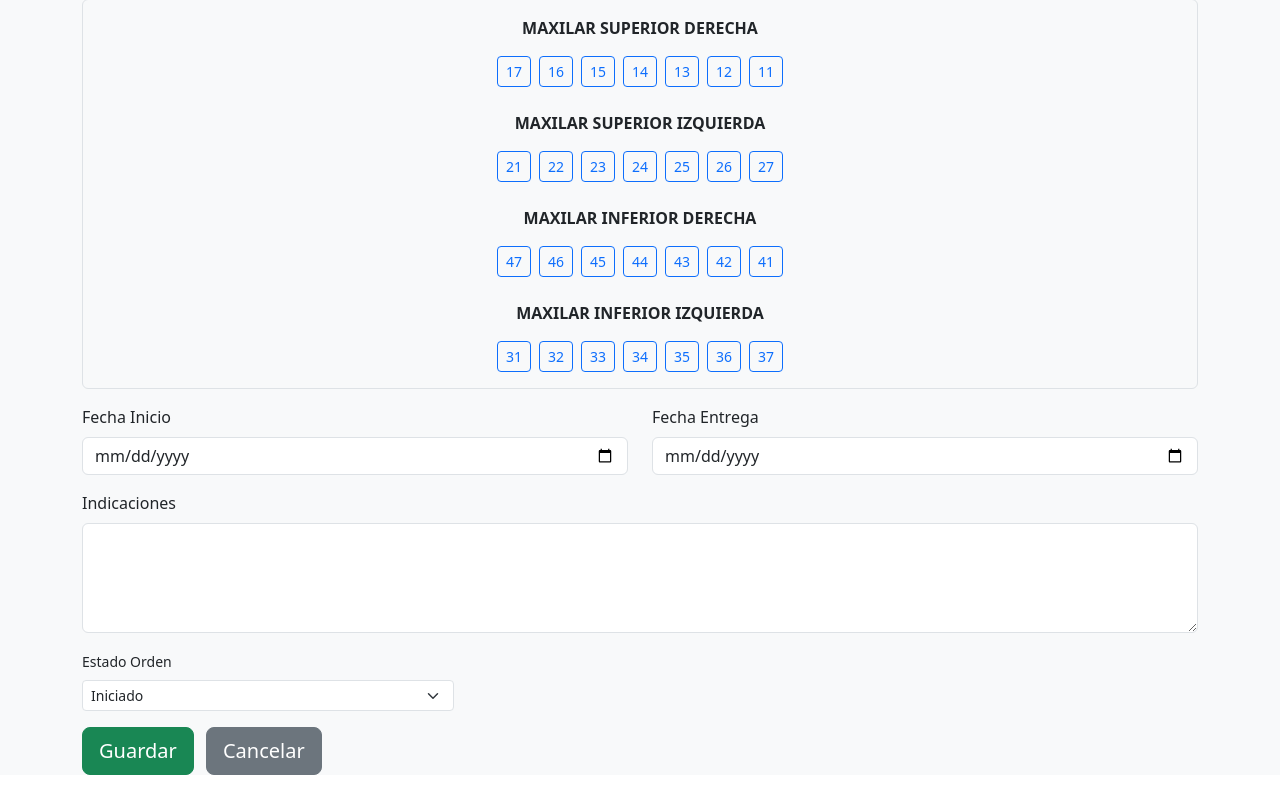
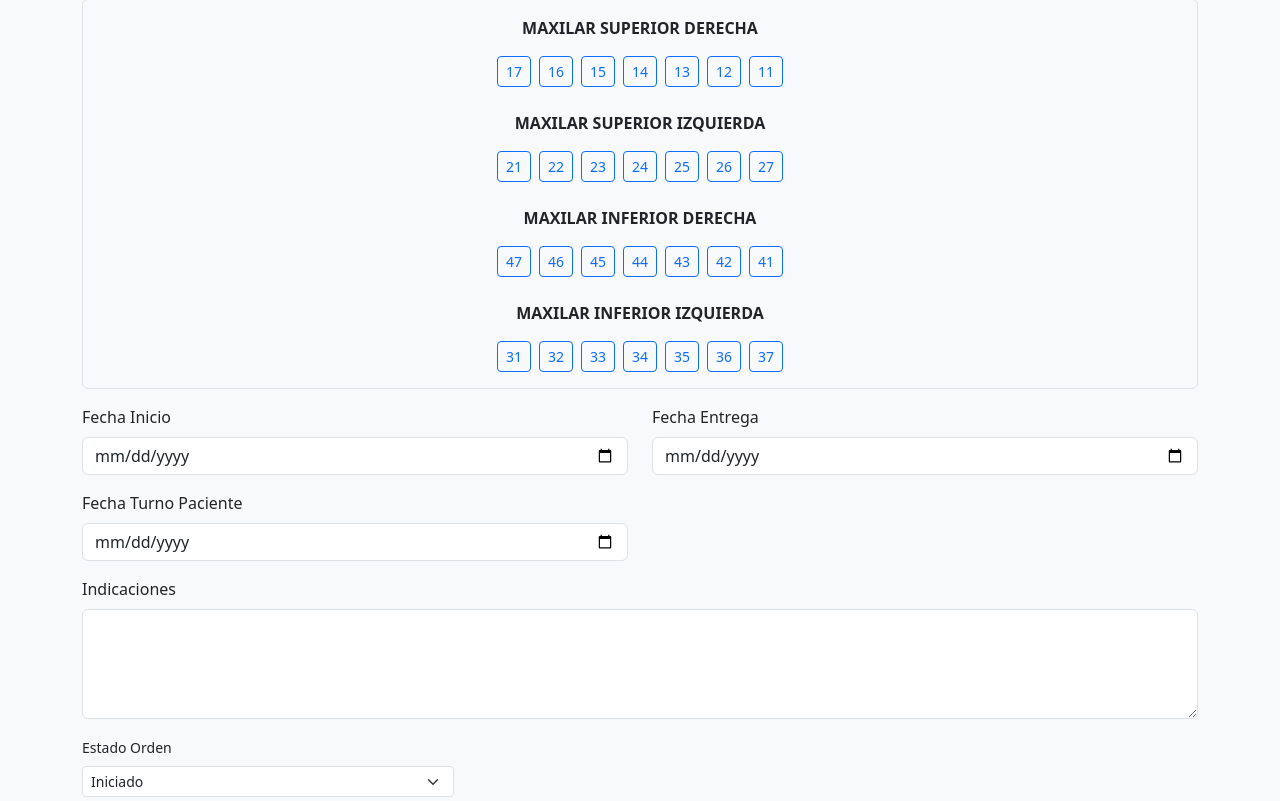
Before and after one commit to raizen1987/lab-dental, a Flask app: page /ordenes_trabajo/agregar in a window 1280 px wide. Shown: the part 591-1392 px from the top of the page. Before the commit the page ends 1366 px from the top, so only its background shows below. Run offline with Flask 3, Linux system fonts and the light colour scheme; a user stored in the database is signed in; data that the repository does not hold is empty; some libraries are stand-ins or nearby versions.

Commit message:
Update orden_trabajo_form.html

```diff
--- a/templates/orden_trabajo_form.html
+++ b/templates/orden_trabajo_form.html
@@ -131,6 +131,10 @@
             {{ form.fecha_entrega.label(class="form-label") }}
             {{ form.fecha_entrega(class="form-control", type="date") }}
         </div>
+        <div class="col-md-6 mb-3">
+            {{ form.fecha_turno_paciente.label(class="form-label") }}
+            {{ form.fecha_turno_paciente(class="form-control", type="date") }}
+        </div>
     </div>
 
     <div class="mb-3">
```
